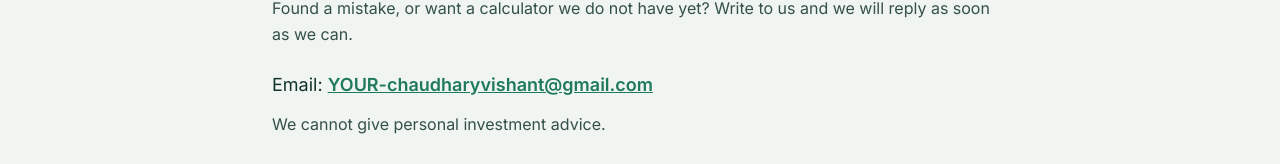
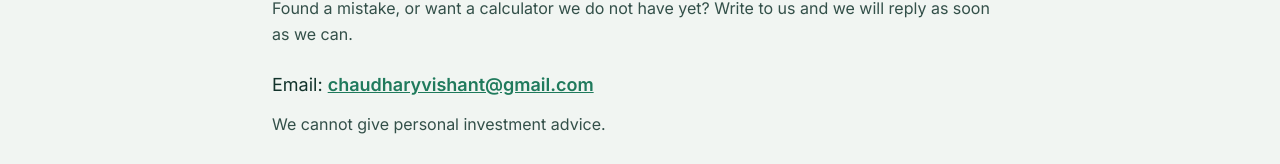
Before and after one commit to ChaudharyVishant/sipgrow, a plain HTML site: page contact.html in a window 1280 px wide. Shown: the part 149-313 px from the top of the page. Drawn offline with nearby package versions, Linux system fonts and the light colour scheme.

Commit message:
Add files via upload

```diff
--- a/contact.html
+++ b/contact.html
@@ -13,7 +13,7 @@
 <nav class="text-sm flex gap-4"><a href="index.html" class="underline">Calculator</a><a href="tracker.html" class="text-gold underline">SIP Tracker</a></nav></div></header>
 <main class="max-w-3xl mx-auto px-4 py-8"><h1 class="text-3xl sm:text-4xl font-extrabold">Contact</h1>
 <p class="leading-relaxed text-ink/85 mt-3">Found a mistake, or want a calculator we do not have yet? Write to us and we will reply as soon as we can.</p>
-<p class="mt-6 text-lg">Email: <a class="underline text-leaf font-semibold" href="mailto:YOUR-chaudharyvishant@gmail.com">YOUR-chaudharyvishant@gmail.com</a></p>
+<p class="mt-6 text-lg">Email: <a class="underline text-leaf font-semibold" href="mailto:chaudharyvishant@gmail.com">chaudharyvishant@gmail.com</a></p>
 <p class="leading-relaxed text-ink/85 mt-3">We cannot give personal investment advice.</p></main>
 <footer class="bg-ink text-white/70 mt-12"><div class="max-w-5xl mx-auto px-4 py-8 text-sm">
 <p>Estimates only. Not financial advice. Returns on market-linked investments are not guaranteed.</p>
```
